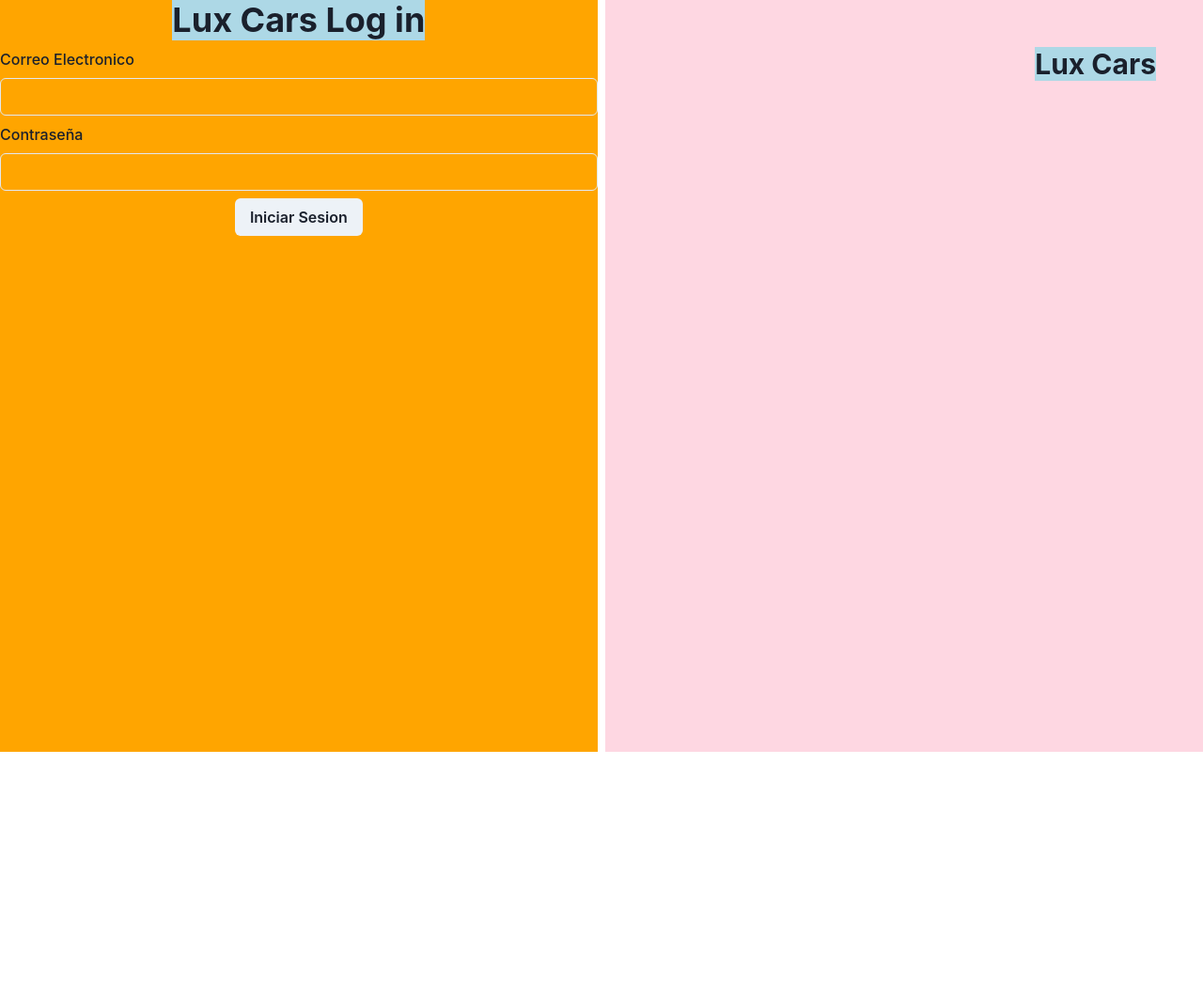
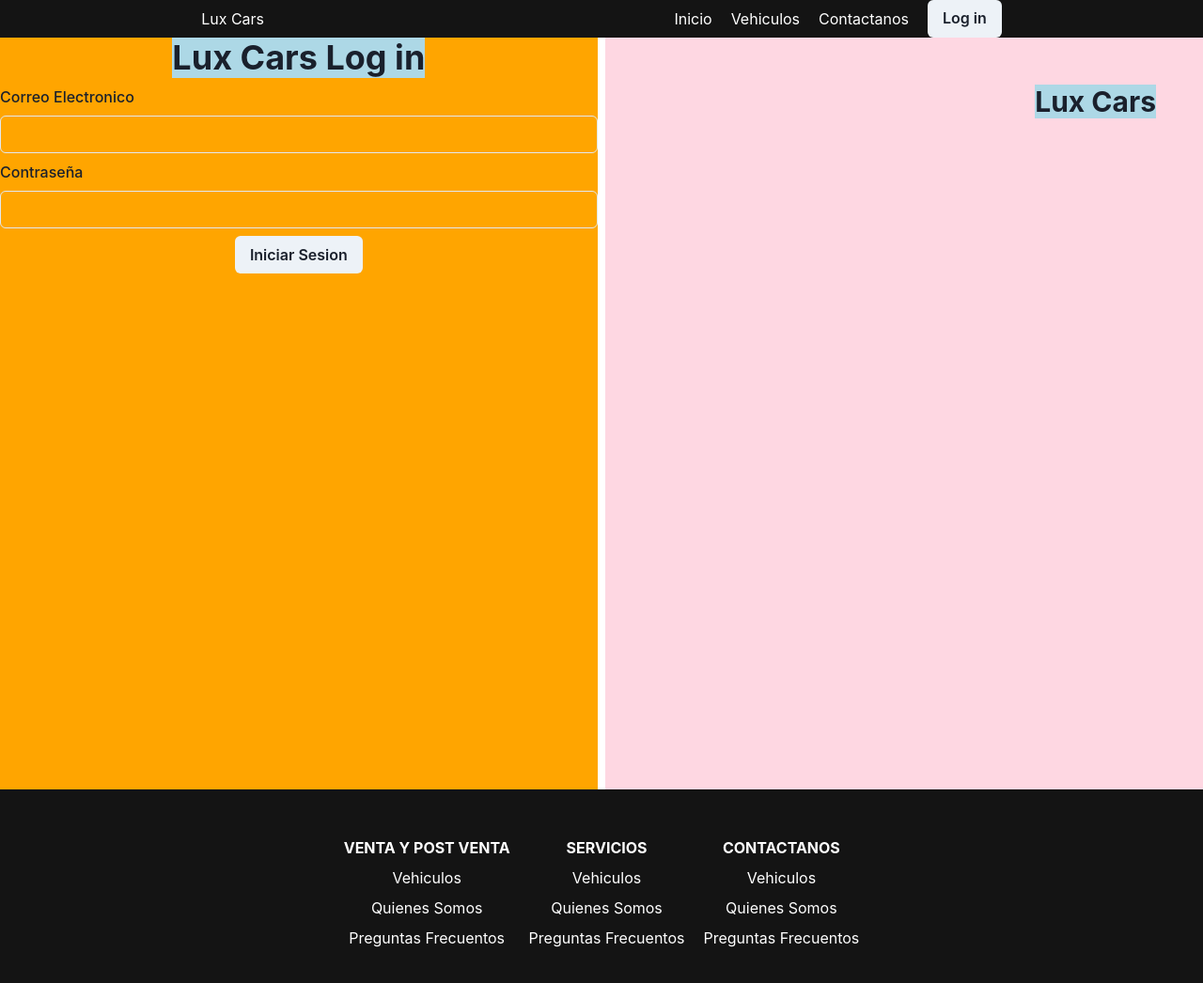
Before and after one commit to renatodevpro/proyecto-front-end-vehiculos, a React (Vite) app: page /login in a window 1280 px wide. Shown: the top 1046 px of the page at 94% size. Before the commit the page ends 800 px from the top, so only its background shows below. Built offline with nearby package versions, Linux system fonts and the light colour scheme.

Commit message:
subida 3

```diff
--- a/src/layouts/NavLayout.tsx
+++ b/src/layouts/NavLayout.tsx
@@ -1,10 +1,45 @@
+import { Button, HStack, Link, Text, VStack } from "@chakra-ui/react"
+import type { ReactNode } from "react"
+import { Link as RouterLink } from "react-router-dom"
 
-const NavLayout = () => {
+const NavLayout = ({ children }: {children:ReactNode} ) => {
   return (
-    <div>
+    <>
+      <HStack justifyContent="space-around" bgColor="blackAlpha.900" color="white">
+        <Text>Lux Cars</Text>
+        <HStack gap="20px">
+          <Link as={RouterLink} to='/'>Inicio</Link>
+          <Link as={RouterLink} to="/vehiculos">Vehiculos</Link>
+          <Link as={RouterLink}>Contactanos</Link>
+          <Button as={RouterLink} to="/login" >Log in</Button>
+        </HStack>
+      </HStack>
 
-    </div>
-  )
+      {children}
+
+      <HStack justifyContent="center" gap="20px" bgColor="blackAlpha.900" color="white" padding="50px">
+        <VStack>
+            <Text fontWeight="bold" >VENTA Y POST VENTA</Text>
+            <Text>Vehiculos</Text>
+            <Text>Quienes Somos</Text>
+            <Text>Preguntas Frecuentos</Text>
+        </VStack>
+         <VStack>
+          <Text fontWeight="bold" >SERVICIOS</Text>
+          <Text>Vehiculos</Text>
+            <Text>Quienes Somos</Text>
+            <Text>Preguntas Frecuentos</Text>
+        </VStack>
+         <VStack>
+          <Text fontWeight="bold" >CONTACTANOS</Text>
+          <Text>Vehiculos</Text>
+            <Text>Quienes Somos</Text>
+            <Text>Preguntas Frecuentos</Text>
+        </VStack>
+      </HStack>
+
+      </>
+      )
 }
 
-export default NavLayout
+      export default NavLayout
--- a/src/pages/Home.tsx
+++ b/src/pages/Home.tsx
@@ -1,19 +1,11 @@
 import { Box, HStack, Text, Link, Button, VStack, Heading, Image } from "@chakra-ui/react"
 import { Link as RouterLink } from "react-router-dom"
+import NavLayout from "../layouts/NavLayout"
 
 const Home = () => {
     return (
-        <>
+        <NavLayout>
             <Box>
-                <HStack justifyContent="space-around">
-                    <Text>Lux Cars</Text>
-                    <HStack gap="20px">
-                        <Link as={RouterLink}>Inicio</Link>
-                        <Link as={RouterLink} to="/vehiculos">Vehiculos</Link>
-                        <Link as={RouterLink}>Contactanos</Link>
-                        <Button as={RouterLink} to="/login" >Log in</Button>
-                    </HStack>
-                </HStack>
                 <VStack alignItems="start" height="400px" bgImage="https://images.pexels.com/photos/15097792/pexels-photo-15097792.jpeg" bgPos="center" bgSize="cover" justifyContent="end" padding="4em">
                     <Heading color="white">Carros de lujo a solo un click</Heading>
                     <Text color="red">Nos encargamos de llevartelo a la puerta de tu casa</Text>
@@ -73,7 +65,7 @@ const Home = () => {
 
 
 
-        </>
+        </NavLayout>
 
 
     )
--- a/src/pages/Vehiculos/Vehiculos.tsx
+++ b/src/pages/Vehiculos/Vehiculos.tsx
@@ -3,6 +3,7 @@ import { HStack } from '@chakra-ui/react'
 import type { Vehiculos } from '../../module/vehiculosTipo'
 import { getVehiculos } from '../../services/VehiculosServices'
 import VehiculosCard from './componentes/VehiculosCard'
+import NavLayout from '../../layouts/NavLayout'
 
 
 const VehiculosPage = () => {
@@ -18,13 +19,15 @@ const VehiculosPage = () => {
     }, [])
 
     return (
-        <HStack flexWrap='wrap' w='1100px' m='0 auto' gap='2em' justifyContent='center'>
+       <NavLayout>
+       <HStack flexWrap='wrap' w='1100px' m='0 auto' gap='2em' justifyContent='center'>
             {
                 products.map((p) => (
                     <VehiculosCard key={p.id} product={p} />
                 ))
             }
         </HStack>
+        </NavLayout>
     )
 }
 
--- a/src/pages/Vehiculos/componentes/VehiculosCard.tsx
+++ b/src/pages/Vehiculos/componentes/VehiculosCard.tsx
@@ -18,7 +18,7 @@ const VehiculosCard: FC<ProductCardType> = ({ product }) => {
             <Tag colorScheme='purple'>{product.marca}</Tag>
             <Text as='p' fontSize='xs'>{product.caracteristicas}</Text>
             <Text as='p' fontSize='xl' fontWeight='bold'>${product.precio}</Text>
-            <Button size='sm' colorScheme='purple'>Comprar Vehiculo</Button>
+            <Button size='sm' colorScheme='purple' as={RouterLink} to = {`/${product.id}/pasareladepagos`}>Comprar Vehiculo</Button>
         </VStack>
     )
 }
--- a/src/pages/login/Login.tsx
+++ b/src/pages/login/Login.tsx
@@ -1,6 +1,9 @@
 import { Button, FormControl, FormLabel, Heading, HStack, Input, VStack } from "@chakra-ui/react"
 import { signIn } from "../../services/VehiculosServices"
-
+import NavLayout from "../../layouts/NavLayout"
+interface datosFormulario {username:string
+    password:string
+}
 
 const Login = () => {
 
@@ -9,7 +12,7 @@ const Login = () => {
 
         const formulario = e.currentTarget
         const formData = new FormData(formulario)
-        const data = Object.fromEntries(formData)
+        const data = Object.fromEntries(formData) as unknown as datosFormulario
 
         const result = await signIn(data.username, data.password)
         localStorage.setItem('dataUsuario', JSON.stringify(result))
@@ -17,6 +20,7 @@ const Login = () => {
     }
 
   return (
+    <NavLayout>
     <HStack height='100vh'>
         <VStack as='form' onSubmit={(e) => dummyLogin(e)} width='50%' height='100%' bgColor='orange'>
             <Heading bgColor='lightblue'>Lux Cars Log in</Heading>
@@ -37,6 +41,7 @@ const Login = () => {
 
         </VStack>
     </HStack>
+    </NavLayout>
   )
 }
 
--- a/src/pages/pasarelaDePagos/PasarelaDePagos.tsx
+++ b/src/pages/pasarelaDePagos/PasarelaDePagos.tsx
@@ -1,8 +1,29 @@
 import { FormControl, FormLabel, HStack, Image, Input, VStack } from "@chakra-ui/react"
 import imagenesTarjetas from "../../assets/Gemini_Generated_Image_w85m5w85m5w85m5w.png"
+import NavLayout from "../../layouts/NavLayout"
+import { useParams } from "react-router-dom"
+import { useEffect, useState } from "react"
+import { getVehicleById } from "../../services/VehiculosServices"
+import type { Vehiculo } from "../../module/vehiculosTipo"
 const PasarelaDePagos = () => {
+    const {id} = useParams()
+
+    const [vehicle, setVehicle] = useState <Vehiculo> ()
+
+     useEffect(() => {
+            const getProducts = async () => {
+                const data = await getVehicleById(Number(id))
+                setVehicle(data)
+            }
+
+            getProducts()
+        }, [])
+
+
     return (
-
+        <NavLayout>
+            {vehicle?.caracteristicas}
+            <Image width='300px' src= {vehicle?.foto}/>
             <VStack as='form' padding="10px">
                 <VStack align="start" width='100%'>
                     <FormControl>
@@ -23,10 +44,10 @@ const PasarelaDePagos = () => {
                 </HStack>
                 <FormControl>
                     <FormLabel>Nombre en la Tarjeta</FormLabel>
-                <Input/>
+                    <Input />
                 </FormControl>
             </VStack>
-
+        </NavLayout>
     )
 }
 
--- a/src/router/AppRoutes.tsx
+++ b/src/router/AppRoutes.tsx
@@ -15,7 +15,7 @@ const AppRoutes = () => {
             <Route element={<RutasPrivadas/>}>
                 <Route path='/detallesvehiculos' element={<DetallesVehiculos />} />
             </Route>
-            <Route path='/pasareladepagos' element= {<PasarelaDePagos/>} />
+            <Route path='/:id/pasareladepagos' element= {<PasarelaDePagos/>} />
         </Routes>
 
     )
--- a/src/services/VehiculosServices.ts
+++ b/src/services/VehiculosServices.ts
@@ -22,3 +22,10 @@ export const signIn = async (username: string, password: string) => {
     const data = await response.json() as DummyAuth
     return data
 }
+
+export const getVehicleById = async (id:number) => {
+    const response = await fetch("/data/ClaudeAutos.json")
+    const data = await response.json() as Vehiculos
+    const auto = data.find((vehiculoIndividual) => vehiculoIndividual.id == id )
+
+    return auto }
```
Lines whose indentation alone changed are shown as unchanged.
